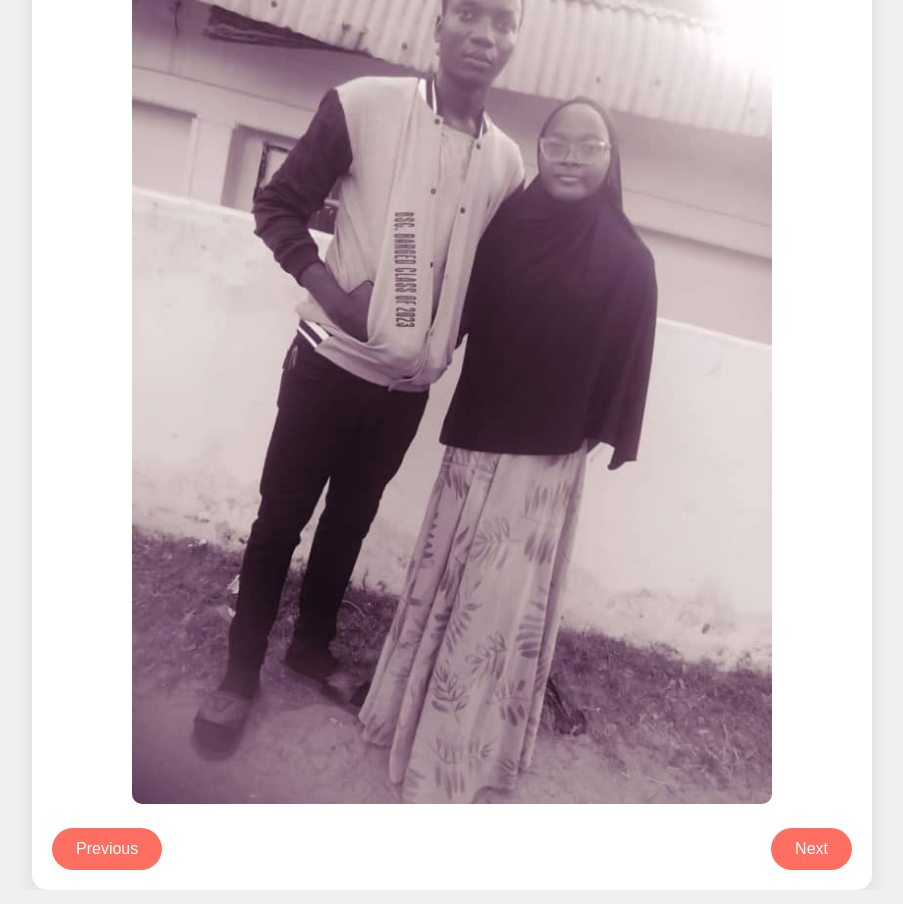
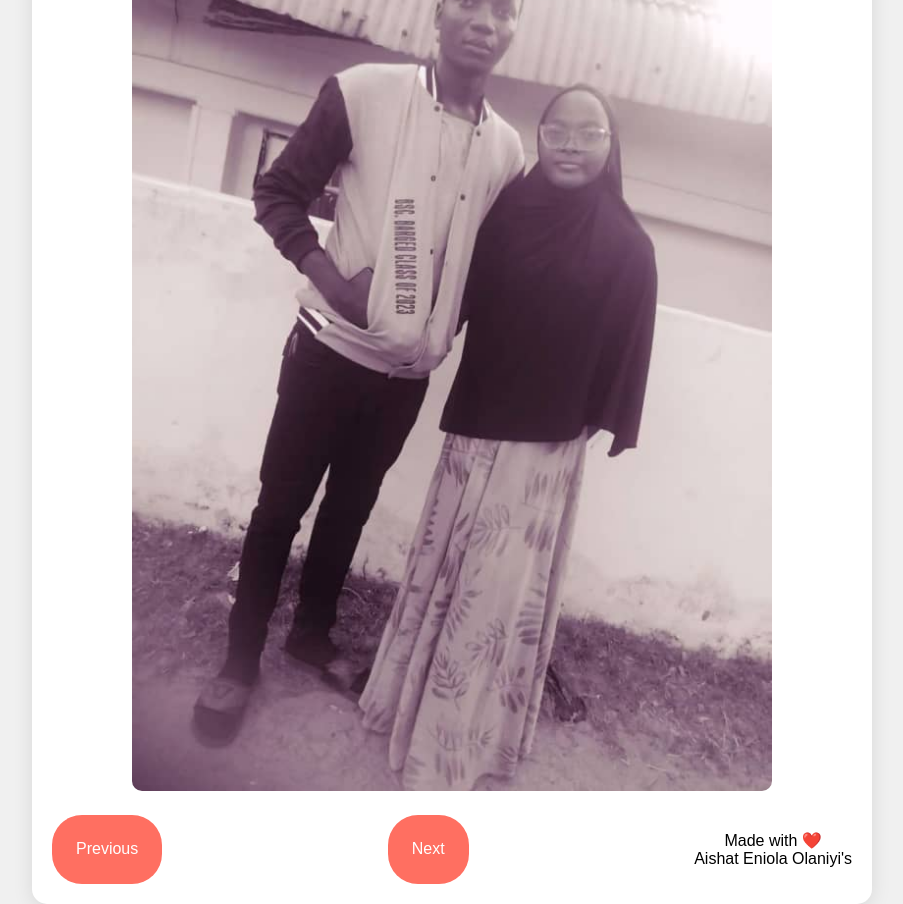
Before and after one commit to Shurtcuts/eniola, a plain HTML site: page lana.html in a window 1280 px wide. Shown: the whole page, without its empty margins (188-1091 px from the left). Drawn offline with Linux system fonts and the light colour scheme.

Commit message:
Update lana.html

```diff
--- a/lana.html
+++ b/lana.html
@@ -65,6 +65,11 @@
     <div class="memory-lane-buttons">
       <button id="prev-button">Previous</button>
       <button id="next-button">Next</button>
+      <footer>
+      <p class="footer-message">
+
+        Made with ❤️<br>Aishat Eniola Olaniyi's</br></p>
+    </footer>
     </div>
   </div>
 
```
